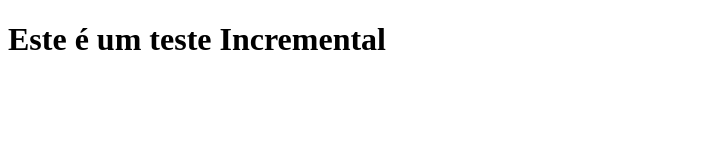
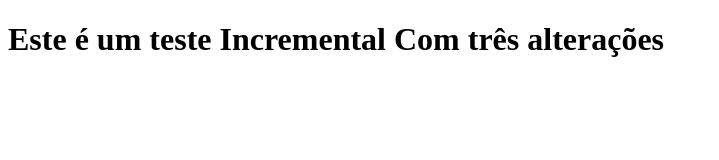
Before and after one commit to rpopuc/gha-tests, a plain HTML site: page src/index.html in a window 1280 px wide. Shown: the whole page, without its empty margins (0-719 px from the left). Drawn offline with Linux system fonts and the light colour scheme.

Commit message:
feat: teste 3

```diff
--- a/src/index.html
+++ b/src/index.html
@@ -9,6 +9,7 @@
         <h1>
             Este é um teste
             Incremental
+            Com três alterações
         </h1>
     </body>
 </html>
```
